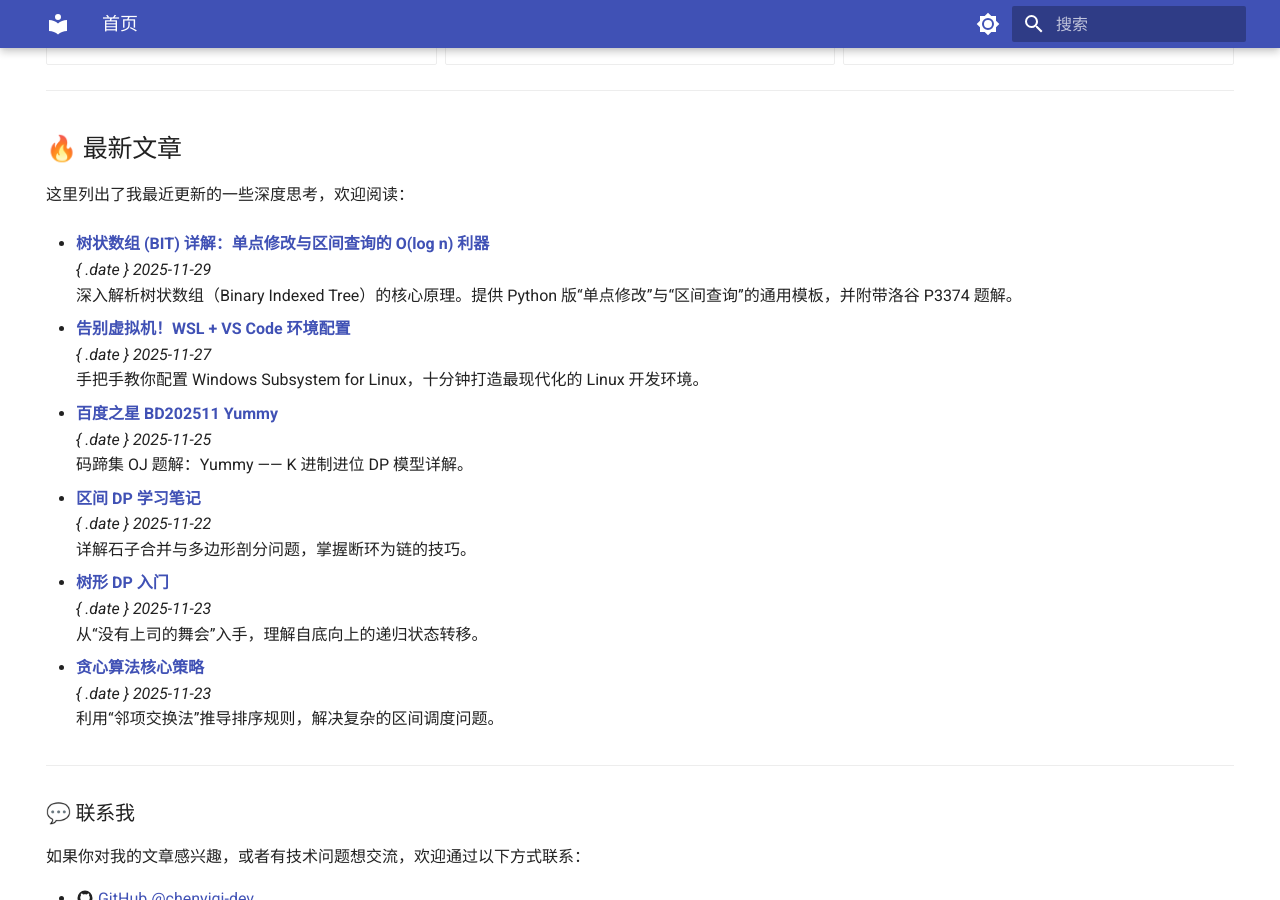
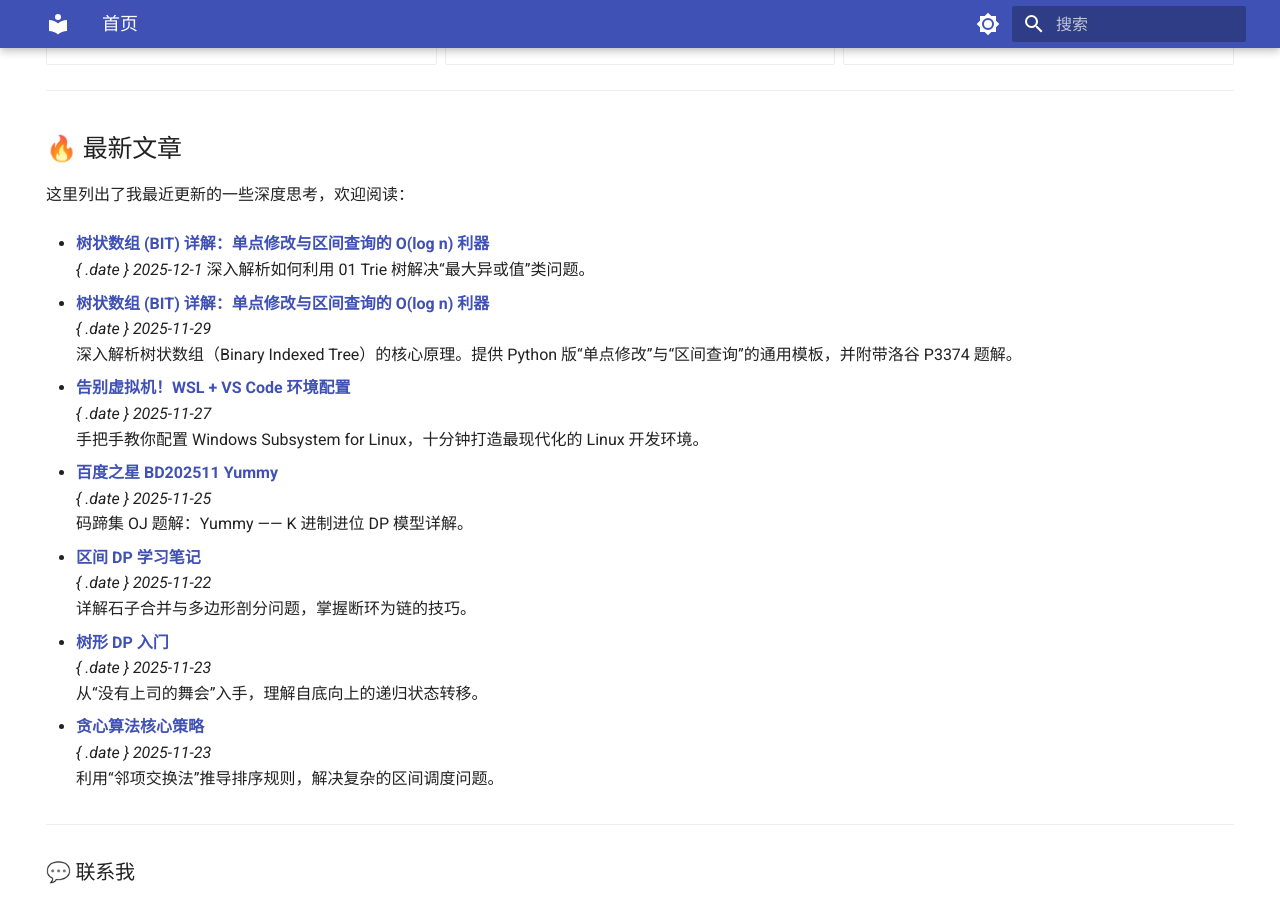
Before and after one commit to chenyiqi-dev/chenyiqi-dev.github.io, an MkDocs documentation site: the page built from docs/index.md, in a window 1280 px wide and 900 px high, scrolled down 575 px. Built offline with MkDocs 1.6.1 and Material for MkDocs 9.7.7, drawn with Linux system fonts in a browser that asks for light colours; comment, search, counter and statistics services are not loaded.

Commit message:
Auto update: 2025-12-01 21:27

```diff
--- a/docs/index.md
+++ b/docs/index.md
@@ -51,6 +51,10 @@ hide:
 ## 🔥 最新文章
 
 这里列出了我最近更新的一些深度思考，欢迎阅读：
+
+*   **[树状数组 (BIT) 详解：单点修改与区间查询的 O(log n) 利器](note/数据结构/01字典树.md)**
+    *{ .date } 2025-12-1*
+    深入解析如何利用 01 Trie 树解决“最大异或值”类问题。
 
 *   **[树状数组 (BIT) 详解：单点修改与区间查询的 O(log n) 利器](note/数据结构/树状数组.md)**
     *{ .date } 2025-11-29*
```
Also changed, not shown: other parts of docs/index.md (+1 -1 lines).
